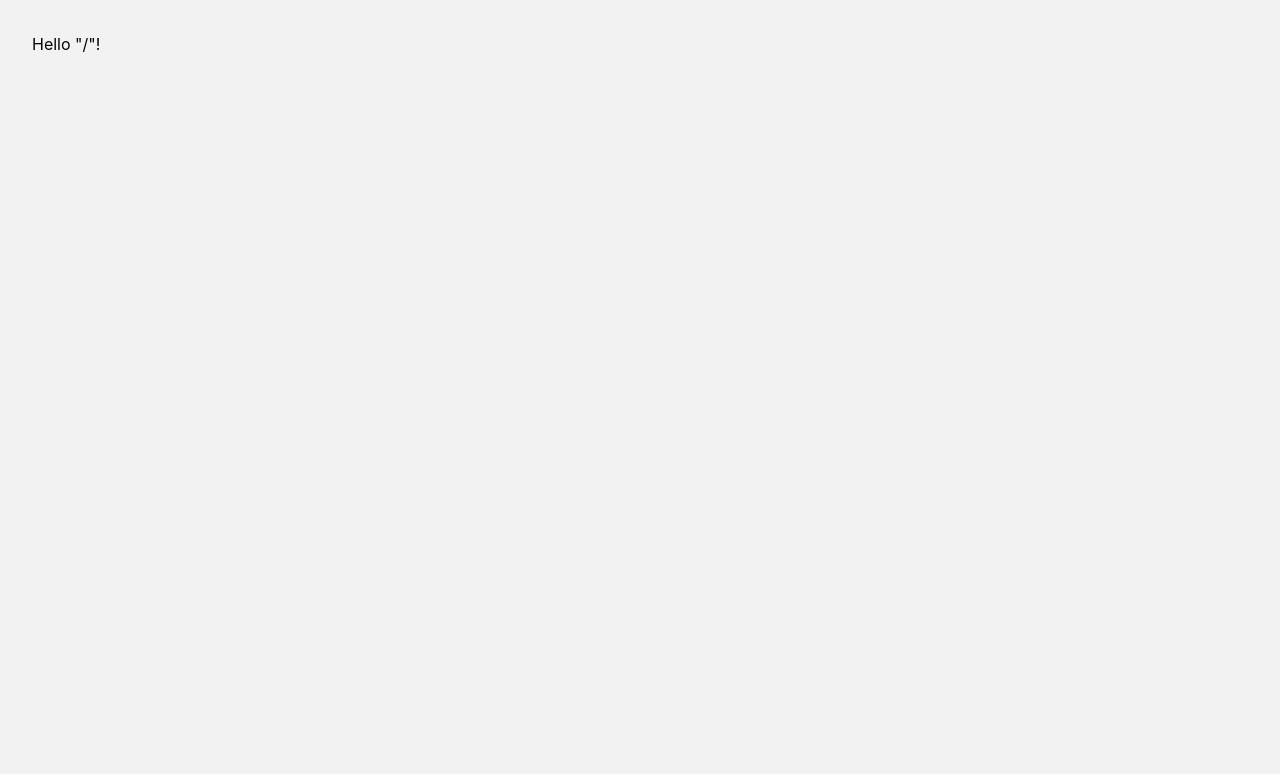
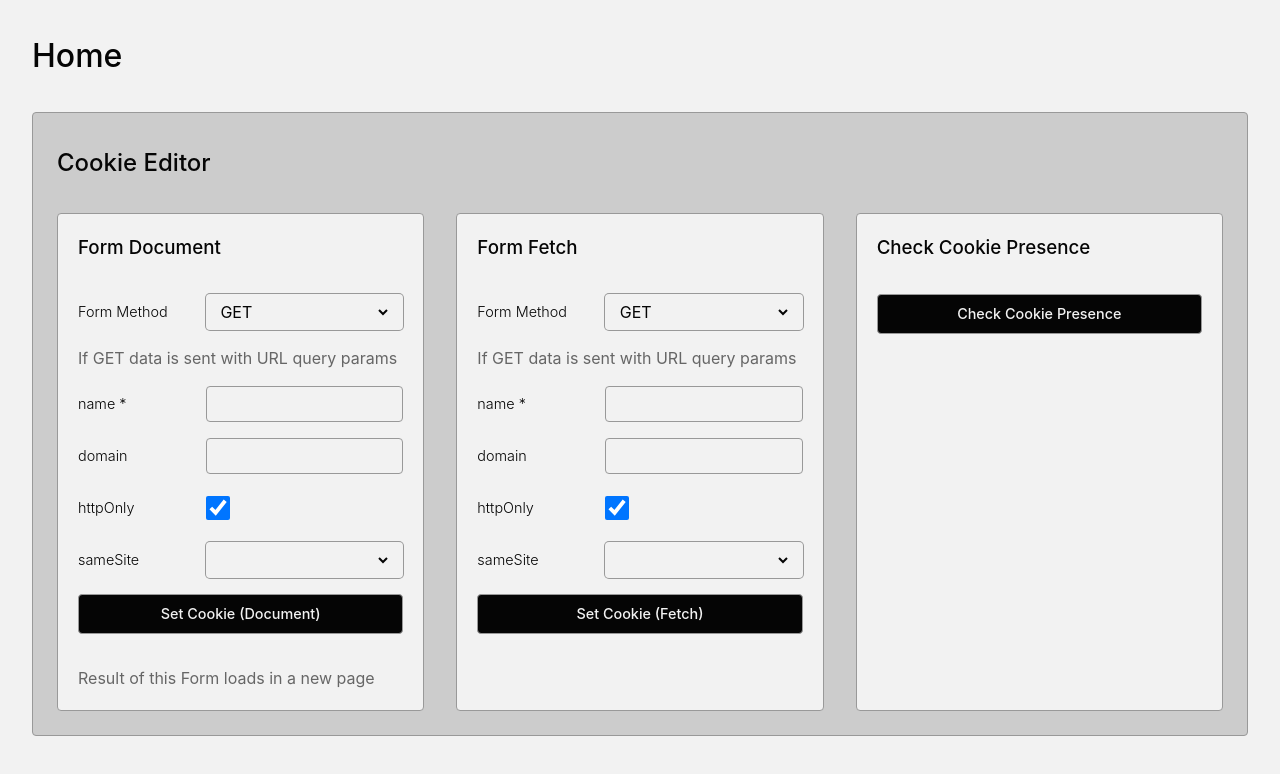
Before and after one commit to tresorama/test-http-stuff, a React (Vite) app in the folder frontend-react/: page / in a window 1280 px wide. Shown: the top 774 px of the page. Built offline with nearby package versions, Linux system fonts and the light colour scheme.

Commit message:
feat: update home page UI

```diff
--- a/frontend-react/src/routes/(home)/index.lazy.tsx
+++ b/frontend-react/src/routes/(home)/index.lazy.tsx
@@ -1,9 +1,17 @@
 import { createLazyFileRoute } from '@tanstack/react-router';
+
+import { SectionHeader } from './-components/section-header';
+import { SectionCookieEditor } from './-components/section-cookie-editor';
 
 export const Route = createLazyFileRoute('/(home)/')({
   component: RouteComponent,
 });
 
 function RouteComponent() {
-  return <div>Hello "/"!</div>;
+  return (
+    <>
+      <SectionHeader />
+      <SectionCookieEditor />
+    </>
+  );
 }
```
